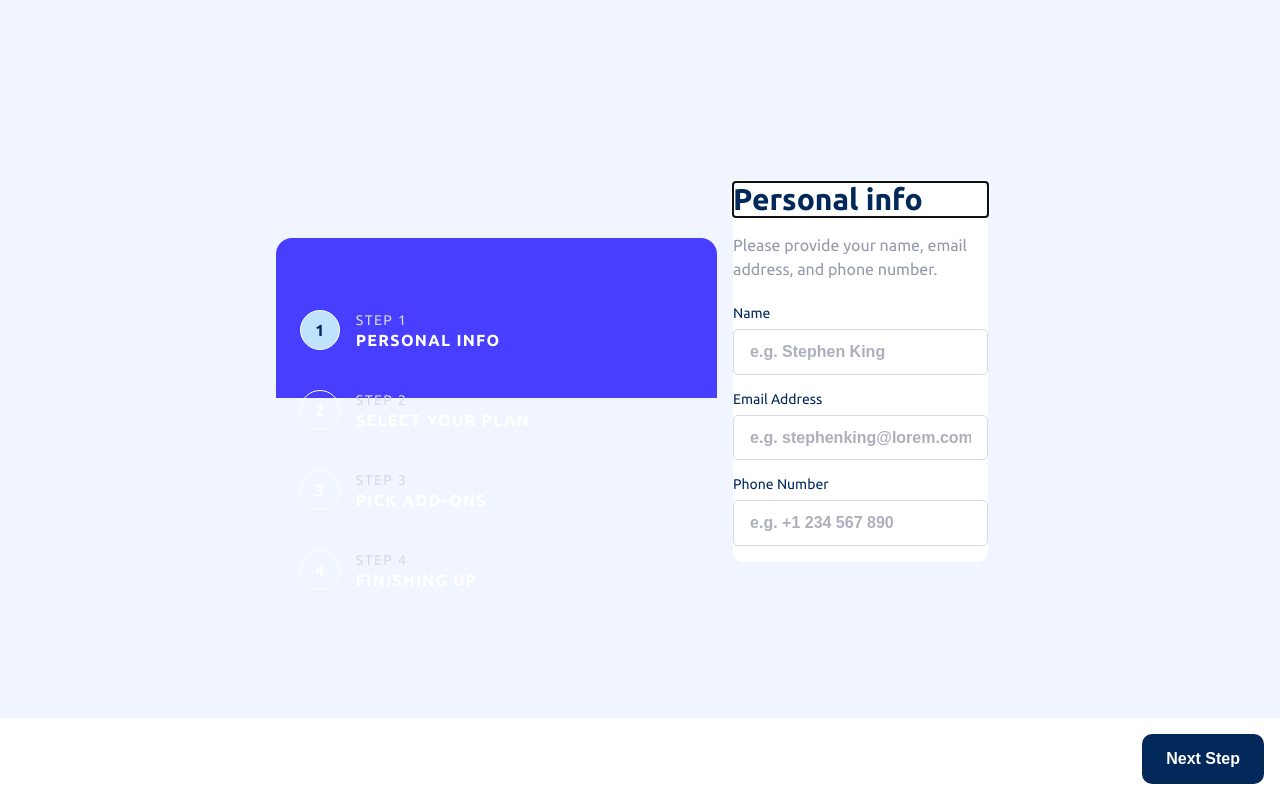
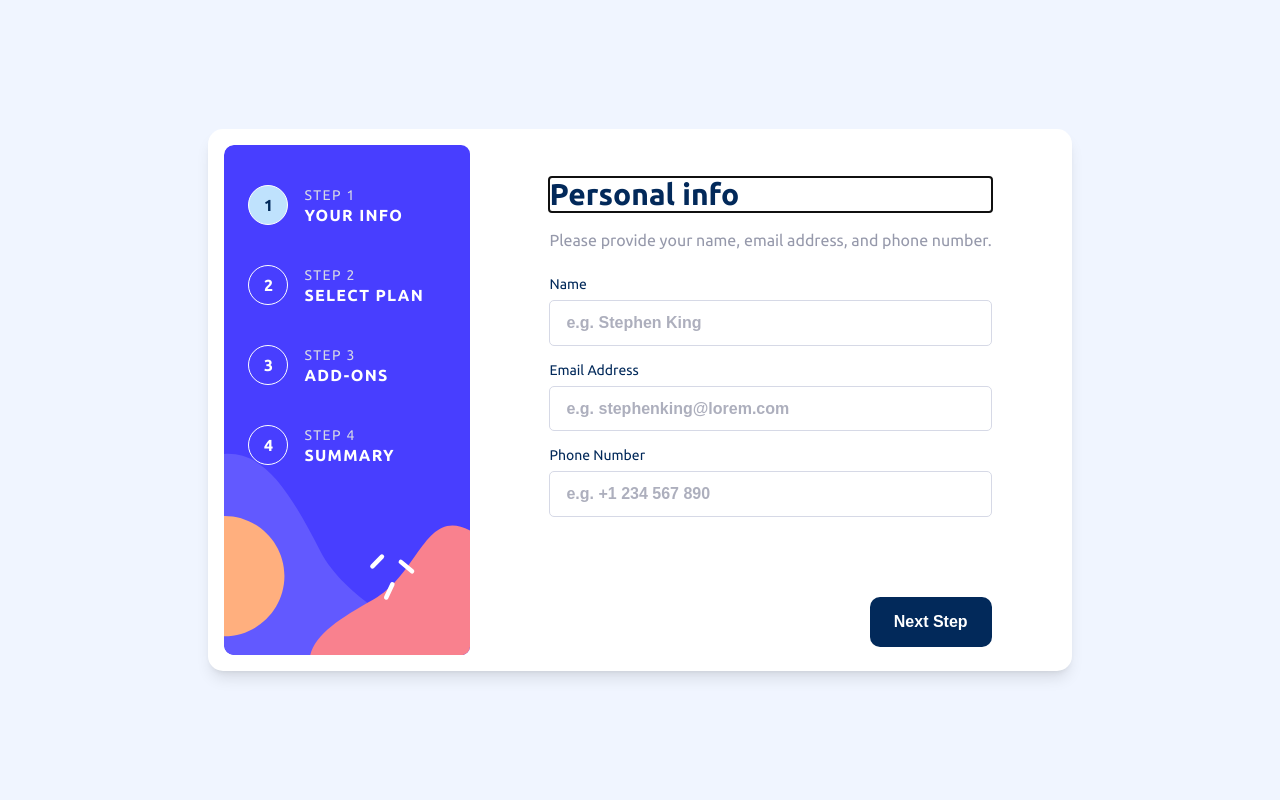
Before and after one commit to f29pereira/multi-step-form, a Next.js app: page / in a window 1280 px wide. Built offline with nearby package versions, Linux system fonts and the light colour scheme.

Commit message:
feat: Update styling and list of steps for the MultiStepForm component
- Update the strings for the list of steps
- Tablet (768px) screens: Increase padding for form container
- Desktop (1024px) screens: Display the steps list and form in a grid container

```diff
--- a/src/app/components/MultiStepForm/MultiStepForm.module.css
+++ b/src/app/components/MultiStepForm/MultiStepForm.module.css
@@ -44,14 +44,58 @@
   margin-left: auto;
 }
 
+/*Tablet Styles*/
+@media (min-width: 48rem /*768px*/) {
+  /*increase left/right padding from 1rem to 3rem*/
+  .formStepCont {
+    padding: 0 3rem;
+  }
+}
+
 /*Desktop Styles*/
 @media (min-width: 64rem /*1024px*/) {
+  /*grid with 2 columns, 3rem gap*/
   .sectionCont {
-    display: flex;
-    /*TO DO: add padding*/
+    display: grid;
+    grid-template-columns: 0.5fr 1fr;
+    align-items: stretch;
+    gap: 3rem;
+    padding: 1rem;
+    background-color: var(--white);
+    border-radius: var(--border-radius-15);
+    box-shadow:
+      0 10px 15px -3px var(--shadow),
+      0 4px 6px -4px var(--shadow);
   }
 
+  /*add padding*/
+  .contentCont {
+    padding: 2rem 4rem 0.5rem 1rem;
+  }
+
+  /*remove the negative top margin and padding*/
+  .formStepCont {
+    margin-top: 0;
+    padding: 0;
+  }
+
+  /*remove the fixed position and add top padding*/
+  .navigationCont {
+    position: relative;
+    padding-top: 4rem;
+  }
+
+  /*make the height auto and update the background image*/
   .stepsCont {
+    padding: 0;
+    height: auto;
+    border-radius: var(--border-radius-10);
+    background-size: contain;
     background-image: url("/images/background/bg-sidebar-desktop.svg");
   }
+
+  /*remove padding*/
+  .buttonsCont {
+    padding: 0;
+  }
 }
--- a/src/app/components/MultiStepForm/MultiStepForm.tsx
+++ b/src/app/components/MultiStepForm/MultiStepForm.tsx
@@ -17,12 +17,7 @@ export default function MultiStepForm() {
 
   /*TO DO: Add formData state*/
 
-  const stepsList = [
-    "Personal Info",
-    "Select your plan",
-    "Pick add-ons",
-    "Finishing Up",
-  ];
+  const stepsList = ["Your Info", "Select plan", "Add-ons", "Summary"];
 
   /*TO DO: Add other form components*/
   const formsList = [PersonalInfo];
```
